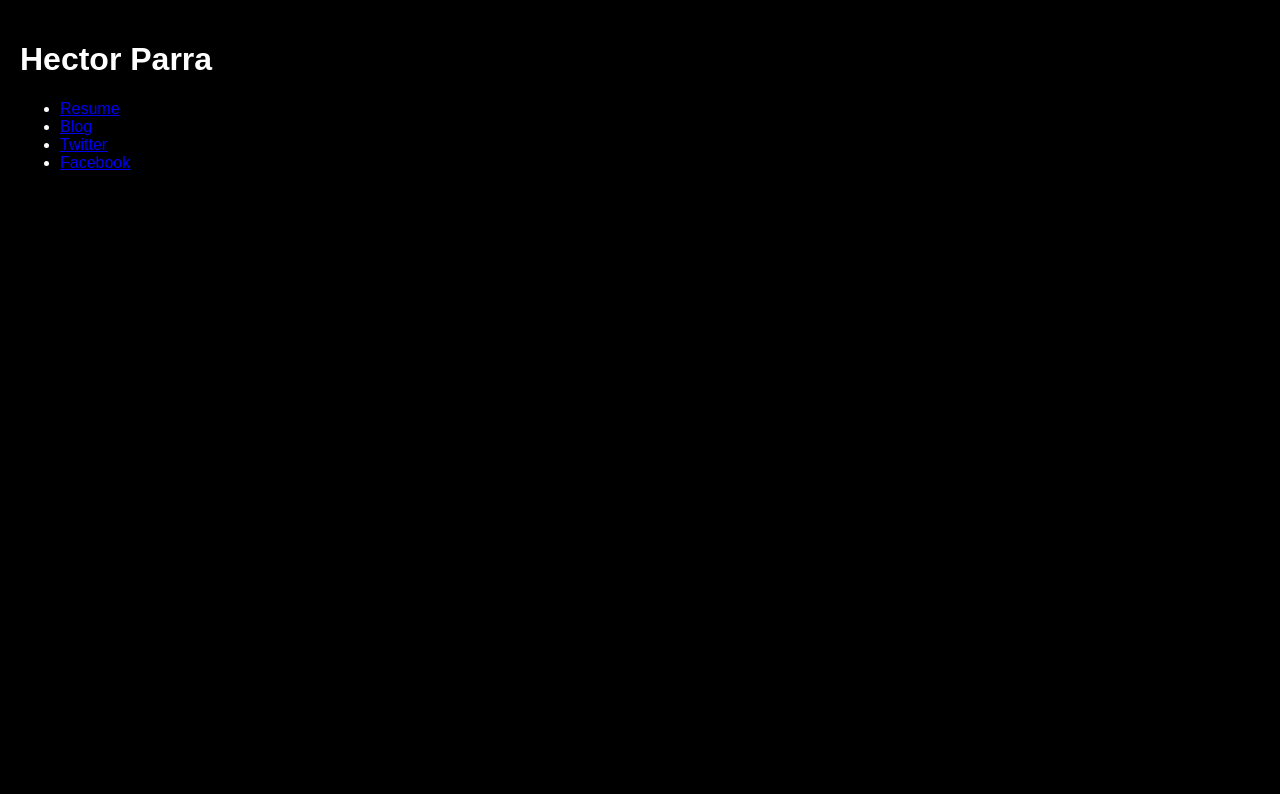
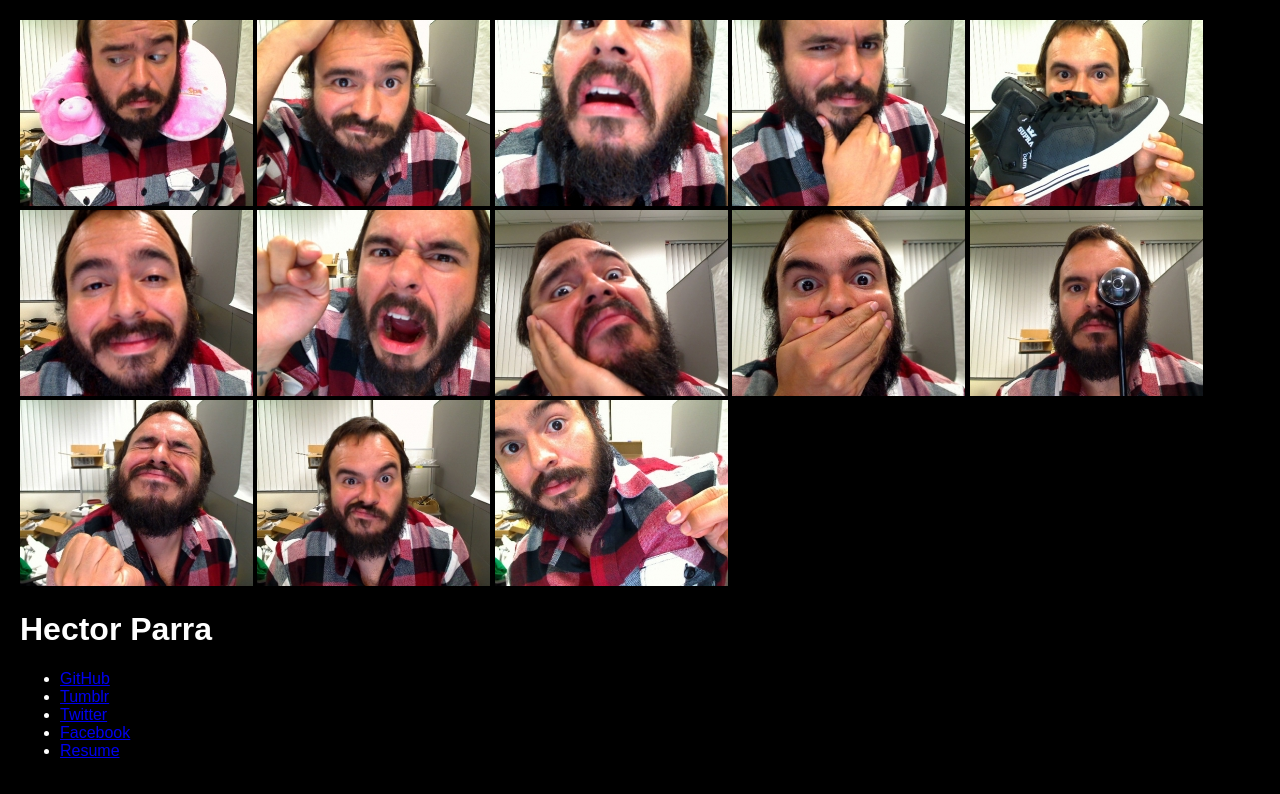
Before and after one commit to hparra/hparra.github.com, a plain HTML site: page index.html in a window 1280 px wide. Drawn offline with Linux system fonts and the light colour scheme.

Commit message:
Added pictures to page. Changed some links.

```diff
--- a/index.html
+++ b/index.html
@@ -14,12 +14,28 @@
 		</style>
 	</head>
 	<body>
+		<div id="image_roll">
+			<img src="images/5998605.jpg" width="233" height="186" alt="5998605" />
+			<img src="images/5997610.jpg" width="233" height="186" alt="5997610" />
+			<img src="images/5997650.jpg" width="233" height="186" alt="5997650" />
+			<img src="images/5997869.jpg" width="233" height="186" alt="5997869" />
+			<img src="images/5997965.jpg" width="233" height="186" alt="5997965" />
+			<img src="images/5997263.jpg" width="233" height="186" alt="5997263" />
+			<img src="images/5997551.jpg" width="233" height="186" alt="5997551" />
+			<img src="images/5997099.jpg" width="233" height="186" alt="5997099" />
+			<img src="images/5997116.jpg" width="233" height="186" alt="5997116" />
+			<img src="images/5996877.jpg" width="233" height="186" alt="5996877" />
+			<img src="images/5996717.jpg" width="233" height="186" alt="5996717" />
+			<img src="images/5996518.jpg" width="233" height="186" alt="5996518" />
+			<img src="images/5996357.jpg" width="233" height="186" alt="5996357" />
+		</div>
 		<h1>Hector Parra</h1>
 		<ul>
-			<li><a href="http://docs.google.com/View?docID=drg7msg_4c8hkmshr&revision=_latest">Resume</a></li>
-			<li><a href="http://hectorparra.tumblr.com">Blog</a></li>
+			<li><a href="http://github.com/hparra">GitHub</a></li>
+			<li><a href="http://hectorparra.tumblr.com">Tumblr</a></li>
 			<li><a href="http://twitter.com/hgparra">Twitter</a></li>
 			<li><a href="http://www.facebook.com/profile.php?id=6020944">Facebook</a></li>
+			<li><a href="http://docs.google.com/View?docID=drg7msg_4c8hkmshr&revision=_latest">Resume</a></li>
 		</ul>
 	</body>
 </html>
```
